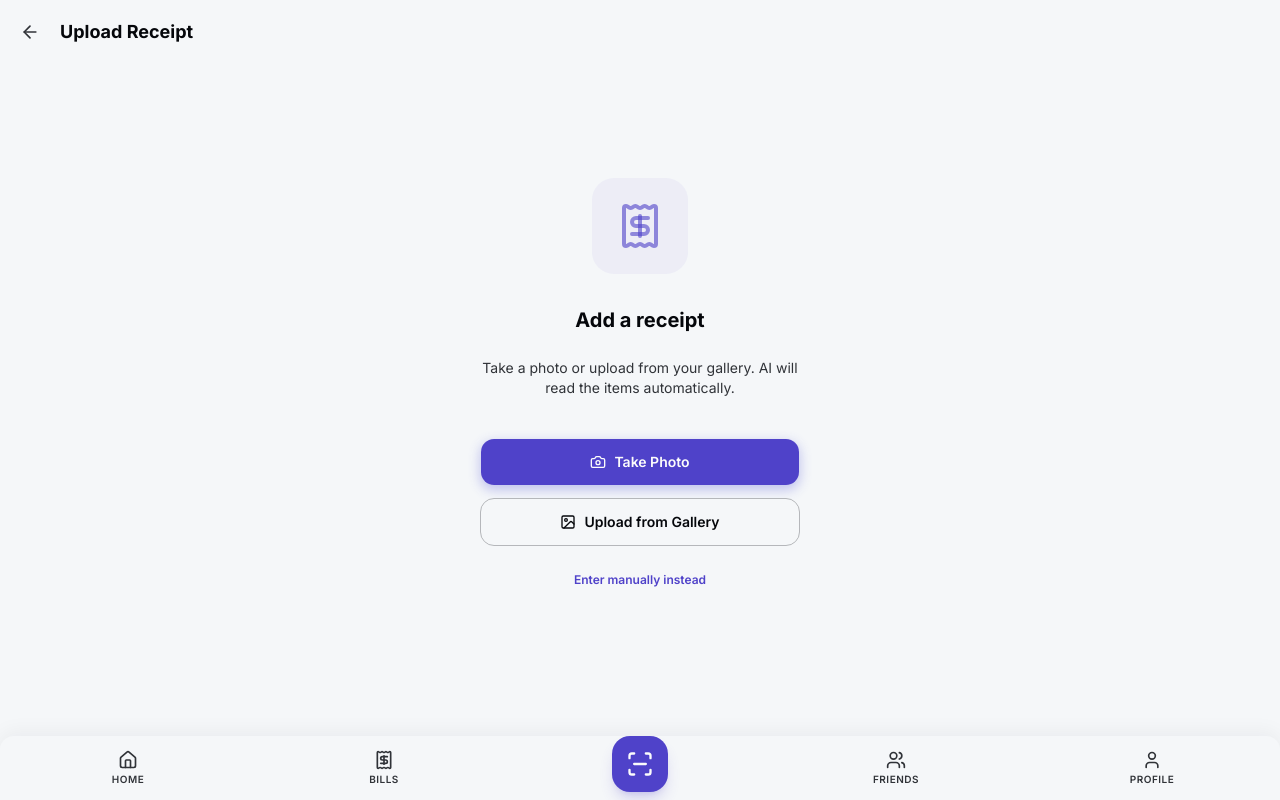
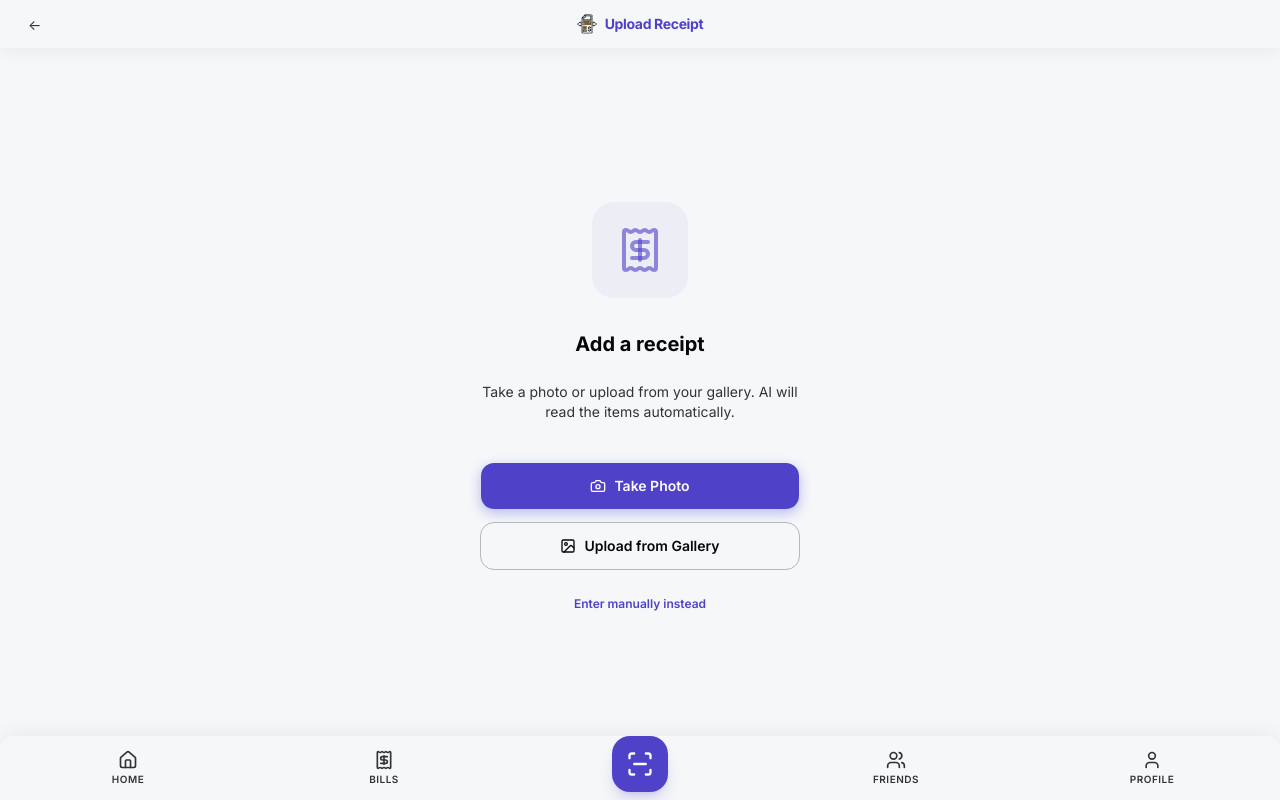
Before and after one commit to wanshazamirul/Kongsi, a Next.js app: page /app/scan in a window 1280 px wide. Built offline with nearby package versions, Linux system fonts and the light colour scheme.

Commit message:
polish: TopBar on scan page, touch response, fix spacing
- Scan page: TopBar on upload choice + split items view
- Bottom nav: active:scale-90 touch response on all tabs
- Remove floating theme toggle (profile has it)
- Remove unused imports

Project: kongsi | Type: polish | Time: ~15 min

```diff
--- a/src/app/app/scan/page.tsx
+++ b/src/app/app/scan/page.tsx
@@ -2,12 +2,13 @@
 
 import { useState, useRef, useEffect, Suspense } from "react";
 import { useRouter, useSearchParams } from "next/navigation";
-import { Camera, Loader2, ArrowLeft, Receipt, X, Check, Upload, ImageIcon } from "lucide-react";
+import { Camera, Loader2, Receipt, X, Check, ImageIcon } from "lucide-react";
 import { Button } from "@/components/ui/button";
 import { Input } from "@/components/ui/input";
 import { Label } from "@/components/ui/label";
 import { toast } from "sonner";
 import { base64ToWebP } from "@/lib/image-utils";
+import { TopBar } from "@/components/top-bar";
 
 interface ScannedItem {
   name: string;
@@ -182,14 +183,9 @@ function ScanPageContent() {
   if (!image) {
     return (
       <div className="min-h-screen flex flex-col bg-surface">
-        <header className="flex items-center gap-3 px-5 h-16">
-          <button onClick={() => router.push("/app")} className="p-2 -ml-2 rounded-full hover:bg-surface-container-low transition-colors">
-            <ArrowLeft className="w-5 h-5 text-on-surface-variant" />
-          </button>
-          <h1 className="text-lg font-bold text-on-surface">Upload Receipt</h1>
-        </header>
+        <TopBar title="Upload Receipt" showBack backTo="/app" />
 
-        <main className="flex-1 flex flex-col items-center justify-center gap-6 px-5 pb-24">
+        <main className="flex-1 flex flex-col items-center justify-center gap-6 px-5 pt-16 pb-24">
           <div className="w-24 h-24 rounded-3xl bg-primary/5 flex items-center justify-center mb-2">
             <Receipt className="w-12 h-12 text-primary/60" />
           </div>
@@ -230,15 +226,9 @@ function ScanPageContent() {
   // Split Items view
   return (
     <div className="text-on-surface antialiased pb-32">
-      <header className="fixed top-0 w-full z-50 bg-surface shadow-sm h-16 px-5 flex justify-between items-center">
-        <button onClick={() => { setImage(null); setItems([]); }} className="w-10 h-10 flex items-center justify-center text-primary active:scale-95 transition-transform">
-          <ArrowLeft className="w-5 h-5" />
-        </button>
-        <h1 className="text-lg font-bold text-on-surface">Split Items</h1>
-        <div className="w-10" />
-      </header>
+      <TopBar title="Split Items" showBack onBack={() => { setImage(null); setItems([]); }} />
 
-      <main className="pt-24 px-5 flex flex-col gap-6">
+      <main className="pt-16 px-5 flex flex-col gap-6">
         <section className="bg-surface-container-lowest rounded-xl p-4 shadow-[0px_4px_20px_rgba(15,23,42,0.05)] border border-outline-variant flex items-center justify-between">
           <div className="flex items-center gap-3">
             <div className="w-12 h-12 rounded-lg bg-surface-container flex items-center justify-center text-primary">
--- a/src/components/bottom-nav.tsx
+++ b/src/components/bottom-nav.tsx
@@ -42,7 +42,7 @@ export function BottomNav() {
             <Link
               key={tab.href}
               href={tab.href}
-              className={`flex-1 flex flex-col items-center justify-center gap-0.5 py-1 ${
+              className={`flex-1 flex flex-col items-center justify-center gap-0.5 py-1 active:scale-90 transition-all ${
                 isActive(tab.href)
                   ? "text-primary"
                   : "text-on-surface-variant hover:text-on-surface"
```
